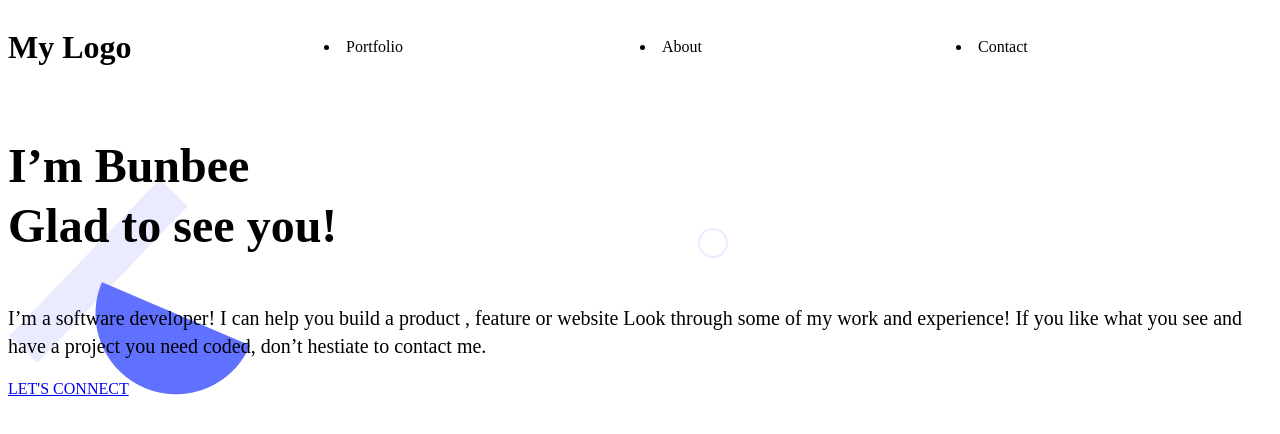
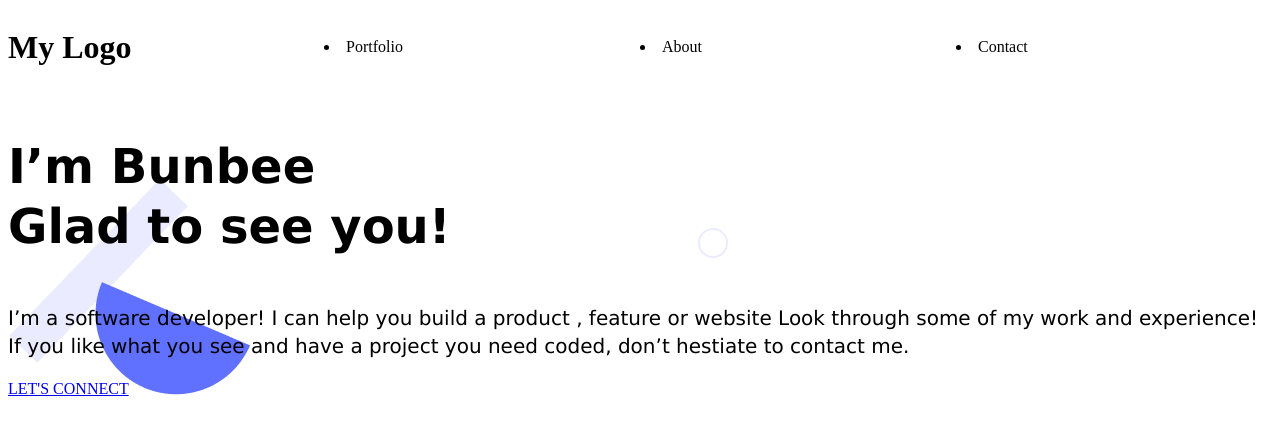
Before and after one commit to mutinhiri/portfolio2, a plain HTML site: page index.html in a window 1280 px wide. Drawn offline with Linux system fonts and the light colour scheme.

Commit message:
Update styles

```diff
--- a/styles.css
+++ b/styles.css
@@ -5,11 +5,10 @@
 .text-section {
   flex-direction: column;
   align-items: flex-start;
-  padding: 0px;
 }
 
-.header{
-  display:flex;
+.header {
+  display: flex;
   max-width: 100vw;
   justify-content: space-between;
 }
@@ -24,7 +23,7 @@ h1 {
 }
 
 .text1 {
-  font-family: Poppins;
+  font-family: Verdana, Geneva, Tahoma, sans-serif;
   font-style: normal;
   font-weight: bold;
   font-size: 48px;
@@ -33,7 +32,7 @@ h1 {
 }
 
 .text2 {
-  font-family: Poppins;
+  font-family: Verdana, Geneva, Tahoma, sans-serif;
   font-style: normal;
   font-weight: normal;
   font-size: 20px;
```
